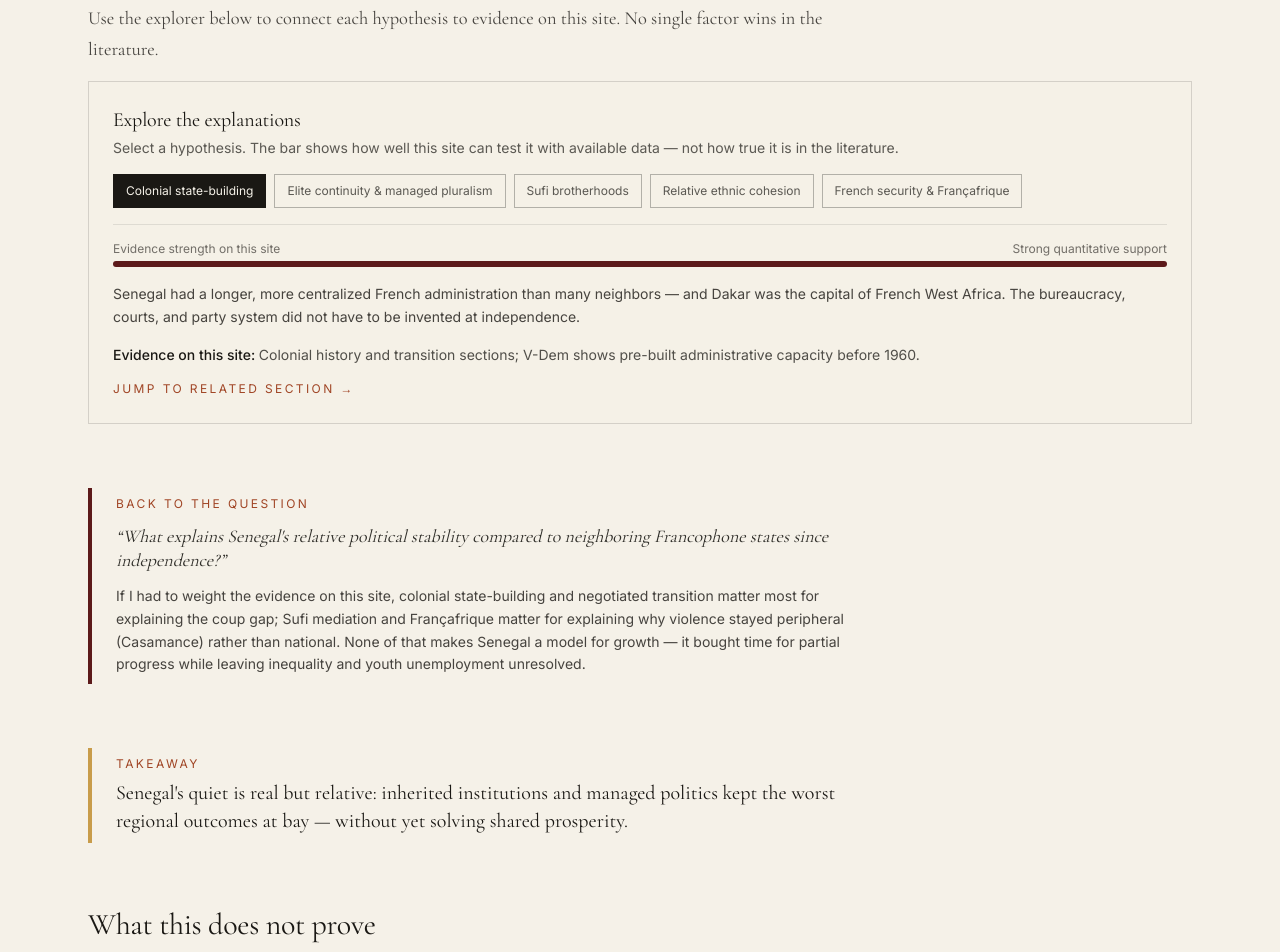
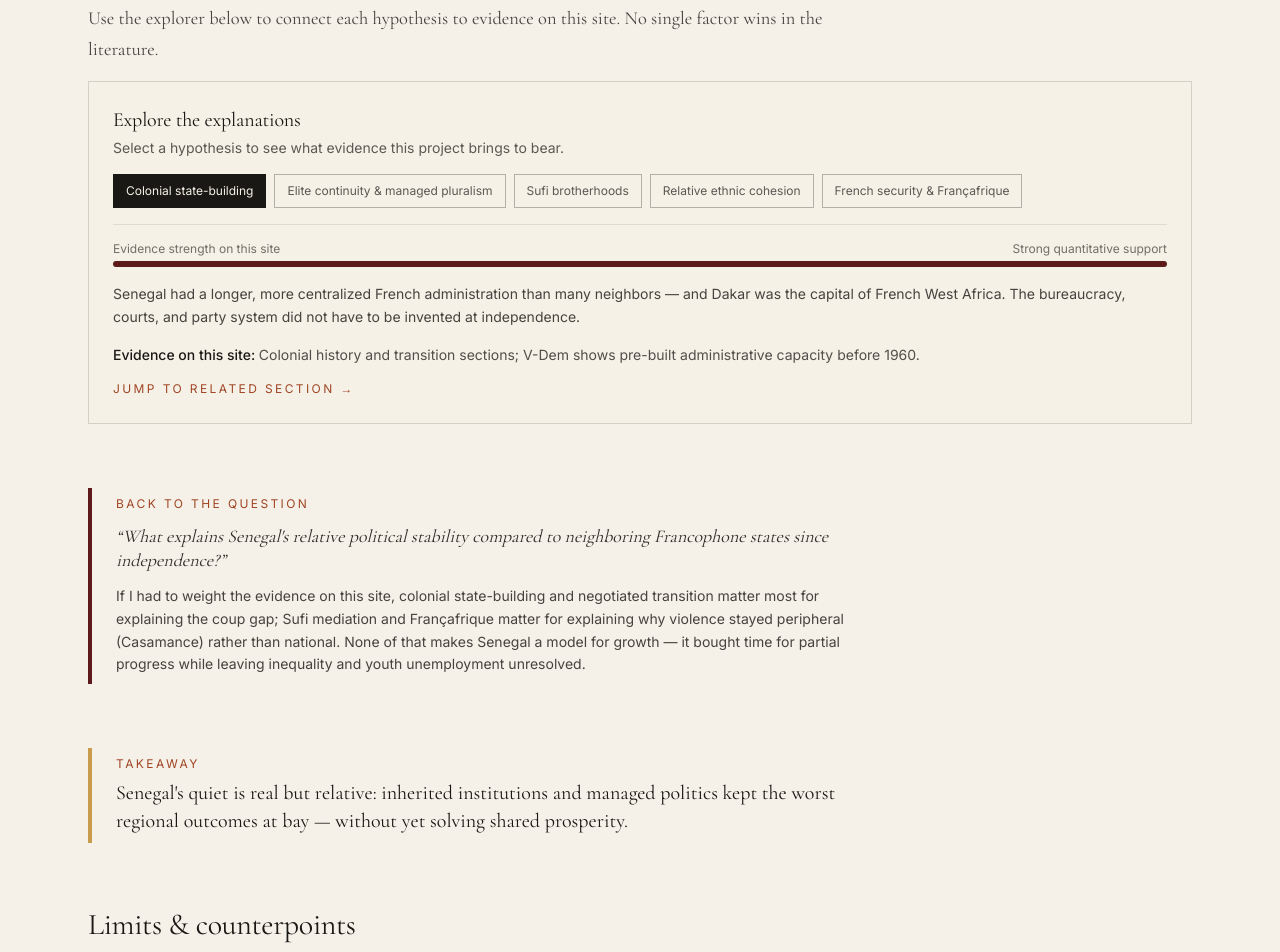
Before and after one commit to lawrencech3n/senegal-governance, a Next.js app: page /government in a window 1280 px wide. Shown: the part 6640-7592 px from the top of the page. Built offline with nearby package versions, Linux system fonts and the light colour scheme.

Commit message:
Remove defensible-not-proven hedging from site copy
Drop disclaimer-style labels on the argument and limits sections and simplify hypothesis explorer and evidence text.

Co-authored-by: Cursor <cursoragent@cursor.com>

```diff
--- a/app/government/page.tsx
+++ b/app/government/page.tsx
@@ -234,7 +234,7 @@ export default function GovernmentPage() {
       </section>
 
       <section className="space-y-4 max-w-3xl">
-        <h3 className="font-serif text-3xl text-ink">What this does not prove</h3>
+        <h3 className="font-serif text-3xl text-ink">Limits &amp; counterpoints</h3>
         <ul className="space-y-3">
           {counterpoints.map((c) => (
             <li key={c.title} className="border border-ink/10 p-4">
--- a/app/page.tsx
+++ b/app/page.tsx
@@ -67,7 +67,7 @@ export default function Home() {
       <section className="grid lg:grid-cols-[1fr_1fr] gap-8 max-w-5xl">
         <article className="border border-ink/15 bg-parchment/50 p-6 md:p-8 space-y-4">
           <div className="text-xs uppercase tracking-[0.2em] text-rust">
-            Argument (defensible, not proven)
+            Argument
           </div>
           <p className="text-sm text-ink/80 leading-relaxed">{mainArgument.claim}</p>
           <p className="text-sm text-ink/70 leading-relaxed italic border-t border-ink/10 pt-4">
--- a/components/HypothesisExplorer.tsx
+++ b/components/HypothesisExplorer.tsx
@@ -22,8 +22,7 @@ export function HypothesisExplorer() {
           Explore the explanations
         </h4>
         <p className="text-sm text-ink/70">
-          Select a hypothesis. The bar shows how well this site can test it with
-          available data — not how true it is in the literature.
+          Select a hypothesis to see what evidence this project brings to bear.
         </p>
       </div>
       <div
--- a/lib/data/government.ts
+++ b/lib/data/government.ts
@@ -534,7 +534,7 @@ export const governanceHypotheses = [
     title: "French security & Françafrique",
     strength: "moderate" as const,
     body: "Continued French military presence, aid, and informal influence may have discouraged putsches and rewarded cooperative leaders. The same ties are criticized as limiting true sovereignty.",
-    evidence: "Legacies section; comparison chart shows neighbors with weaker French ties had more coups — correlation, not proof.",
+    evidence: "Legacies section; comparison chart shows neighbors with weaker French ties had more coups.",
     chartLink: "/culture",
   },
 ];
```
